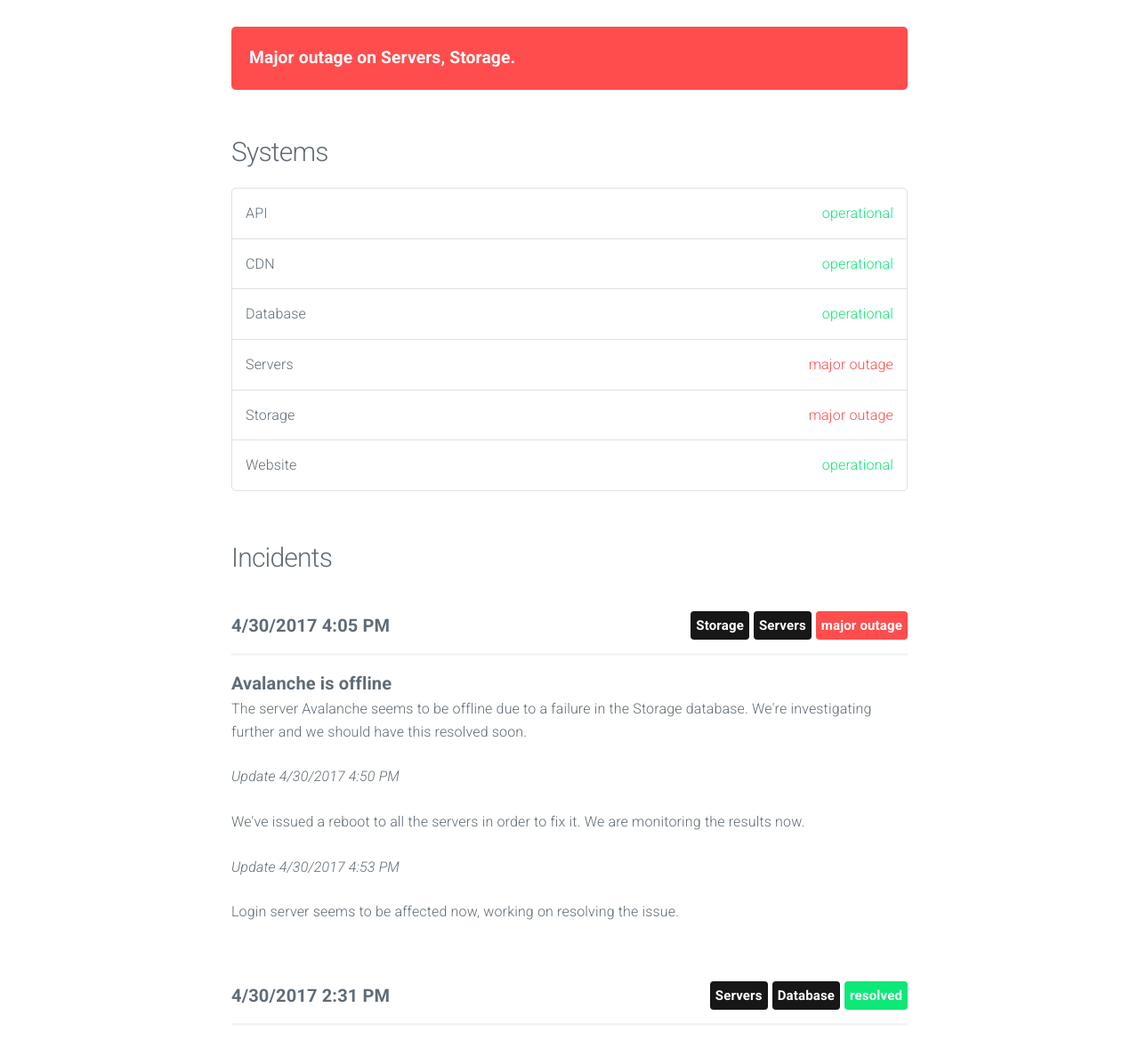
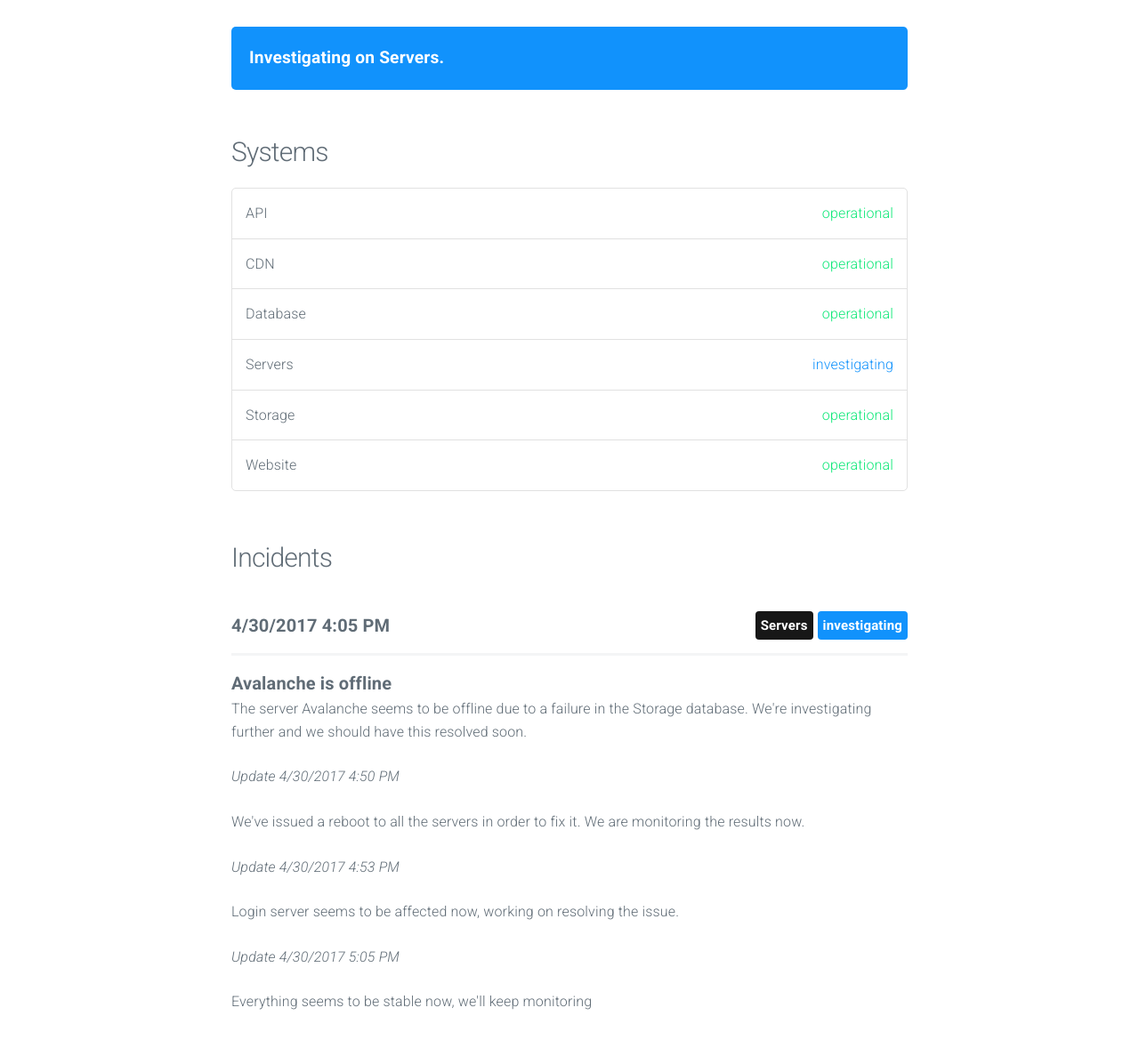
Before and after one commit to ncodex2/Status, a plain HTML site: page index.html in a window 1280 px wide. Shown: the part 55-1224 px from the top of the page at 89% size. Drawn offline with nearby package versions, Linux system fonts and the light colour scheme; no server answers.

Commit message:
update index

```diff
--- a/index.html
+++ b/index.html
@@ -30,8 +30,8 @@
 			<section class="container" id="main">
 
 
-					<div class="panel major outage">
-						<span data-l10n-id="Major-outage">Major outage</span> <span data-l10n-id="on">on</span> Servers, Storage.
+					<div class="panel investigating">
+						<span data-l10n-id="Investigating">Investigating</span> <span data-l10n-id="on">on</span> Servers.
 					</div>
 
 
@@ -52,11 +52,11 @@
 					</li>
 
 					<li>
-						Servers <span class="status major outage" data-l10n-id="major-outage">major outage</span>
+						Servers <span class="status investigating" data-l10n-id="investigating">investigating</span>
 					</li>
 
 					<li>
-						Storage <span class="status major outage" data-l10n-id="major-outage">major outage</span>
+						Storage <span class="status operational" data-l10n-id="operational">operational</span>
 					</li>
 
 					<li>
@@ -72,12 +72,10 @@
 						<span class="date moment">2017-04-30 16:05:19 UTC</span>
 
 
-							<span class="label major outage float-right" data-l10n-id="major-outage">major outage</span>
+							<span class="label investigating float-right" data-l10n-id="investigating">investigating</span>
 
 
 							<span class="label system float-right">Servers</span>
-
-							<span class="label system float-right">Storage</span>
 
 						<hr/>
 
@@ -91,6 +89,10 @@
 
 							<p><em>Update <span class="moment">2017-04-30 16:53:44 UTC</span></em></p>
 							<p>Login server seems to be affected now, working on resolving the issue.</p>
+
+
+							<p><em>Update <span class="moment">2017-04-30 17:05:58 UTC</span></em></p>
+							<p>Everything seems to be stable now, we'll keep monitoring</p>
 
 
 					</div>
```
